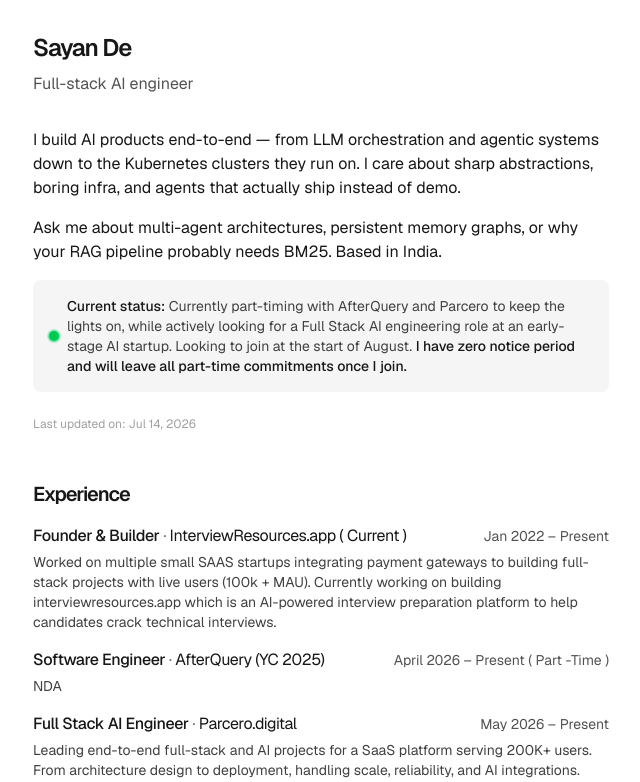
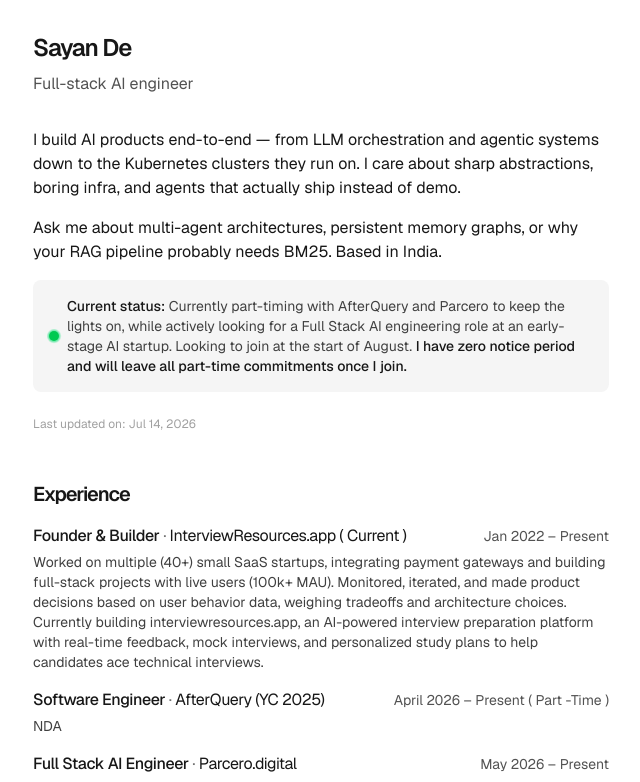
Before and after one commit to sayandedotcom/sayande.com, a Next.js app: page / in a window 1280 px wide. Shown: the top 782 px of the page, without its empty margins (319-959 px from the left). Built offline with nearby package versions, Linux system fonts and the light colour scheme.

Commit message:
refactor: update experience description with detailed project impact and platform features

```diff
--- a/app/content.ts
+++ b/app/content.ts
@@ -26,7 +26,7 @@
     start: "Jan 2022",
     end: "Present",
     description:
-      "Worked on multiple small SAAS startups integrating payment gateways to building full-stack projects with live users (100k + MAU). Currently working on building interviewresources.app which is an AI-powered interview preparation platform to help candidates crack technical interviews.",
+      "Worked on multiple (40+) small SaaS startups, integrating payment gateways and building full-stack projects with live users (100k+ MAU). Monitored, iterated, and made product decisions based on user behavior data, weighing tradeoffs and architecture choices. Currently building interviewresources.app, an AI-powered interview preparation platform with real-time feedback, mock interviews, and personalized study plans to help candidates ace technical interviews.",
   },
   {
     role: "Software Engineer",
```
